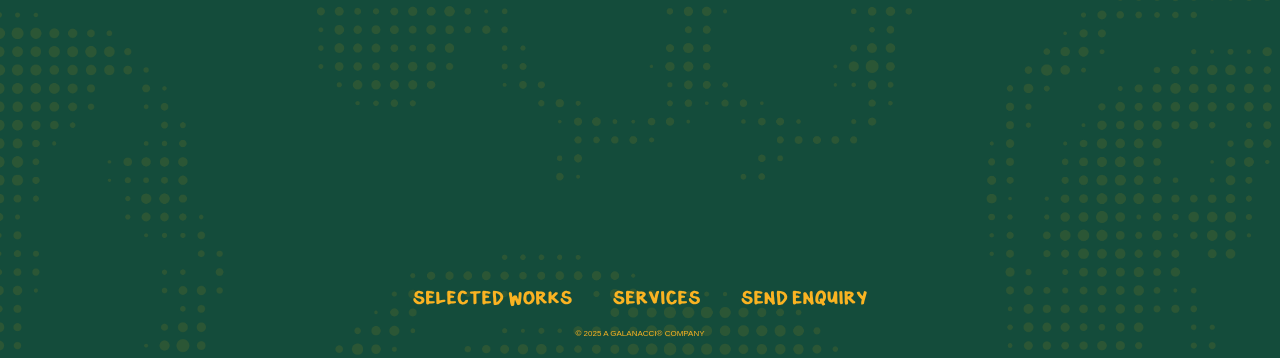
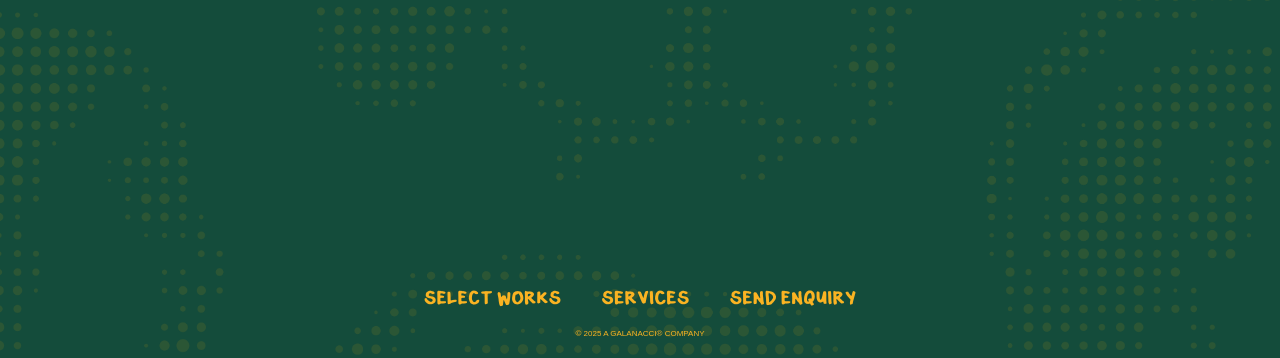
Before and after one commit to galanacci/GVERSE-PORTFOLIO-PAGE, a plain HTML site: page index.html in a window 1280 px wide. Shown: the part 442-800 px from the top of the page. Drawn offline with Linux system fonts and the light colour scheme.

Commit message:
Update index.html

```diff
--- a/index.html
+++ b/index.html
@@ -24,7 +24,7 @@
     <div id="text-container"></div>
 
     <div class="container">
-        <button id="selected-works" title="Selected Works">Selected Works</button>
+        <button id="selected-works" title="Select Works">Select Works</button>
         <button id="services" title="Services">Services</button>
         <button id="send-enquiry" title="Send Enquiry">Send Enquiry</button>
     </div>
```
